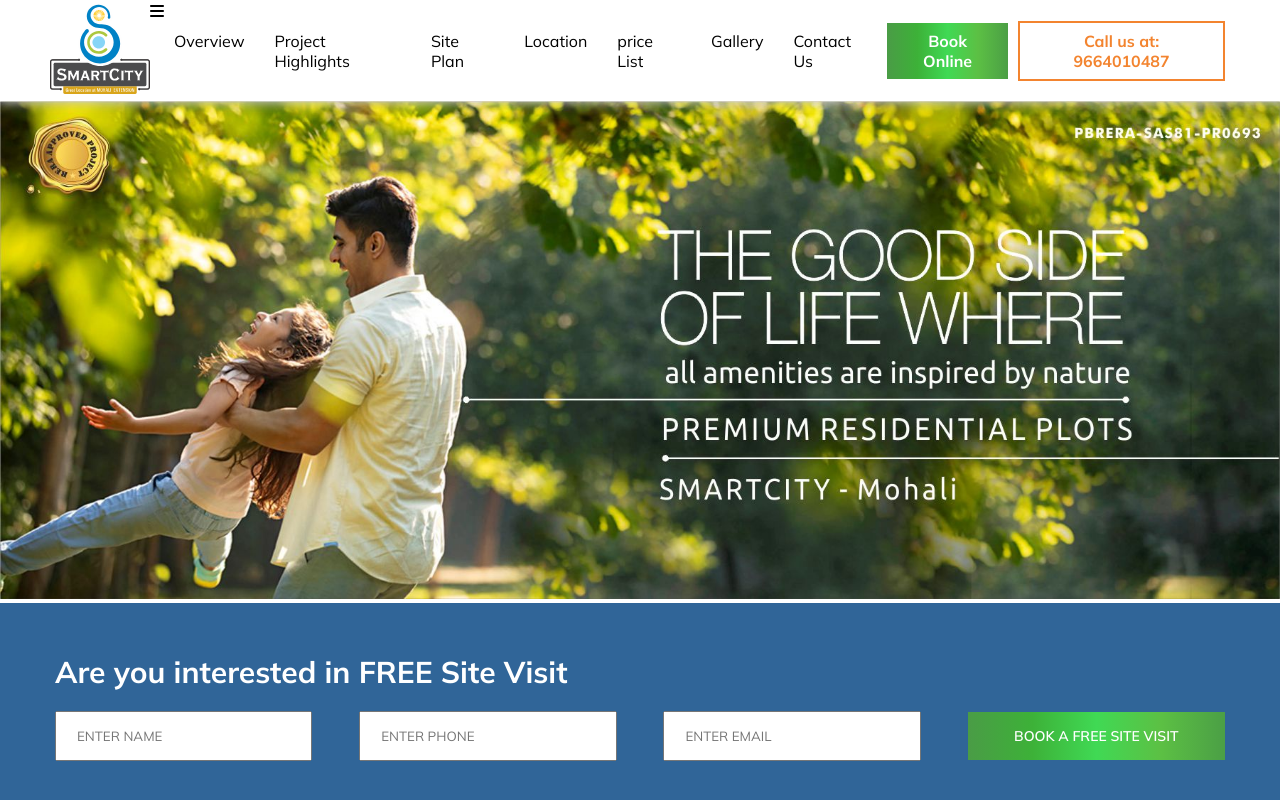
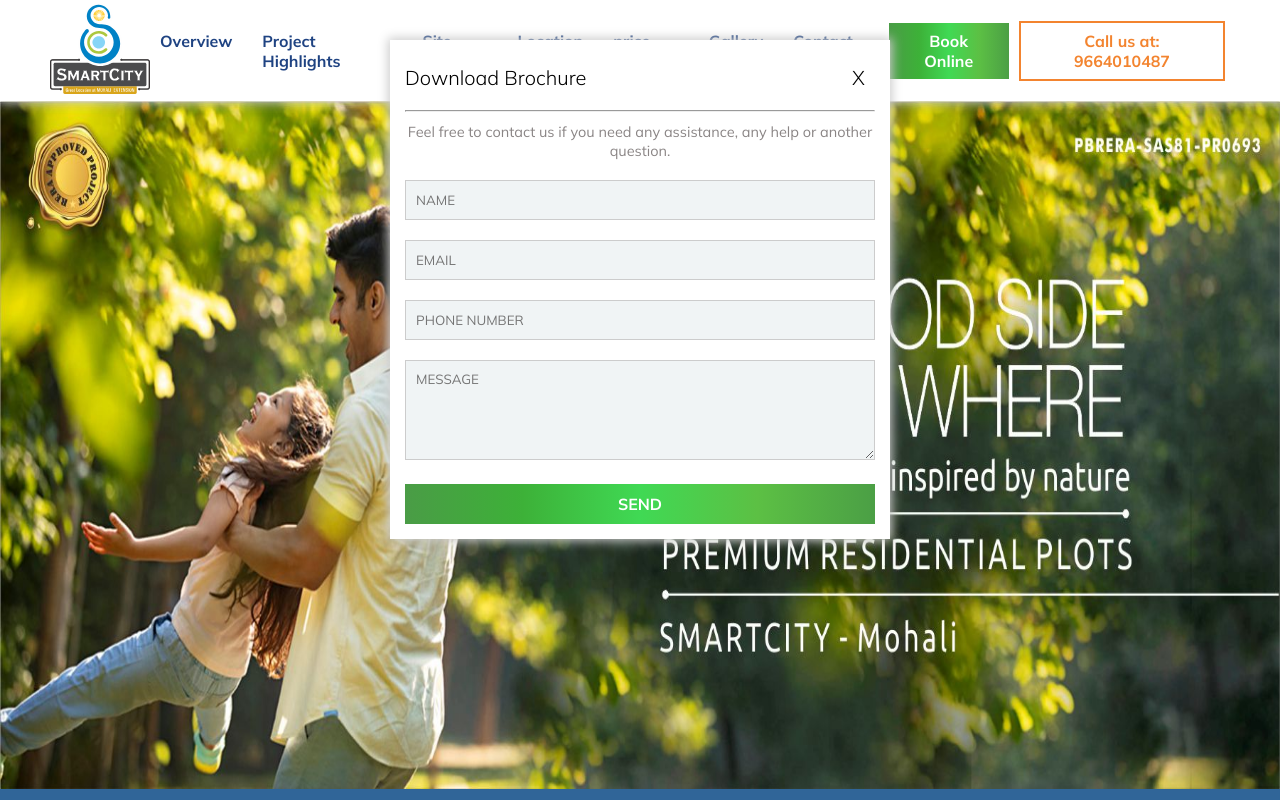
Before and after one commit to dev-karanjangid/Smart-City-Clone, a plain HTML site: page index.html in a window 1280 px wide. Both pictures are taken after a click on the button "Book Online". Shown: the top 800 px of the page. Drawn offline with Linux system fonts and the light colour scheme.

Commit message:
add more sections and popup form

```diff
--- a/index.html
+++ b/index.html
@@ -15,21 +15,35 @@
         <figure>
             <img src="images/Logo.svg" alt="">
         </figure>
-        <i class="fa-solid fa-bars mIcon" id="navIcon" ></i>
+        <div class="mIcon"><i class="fa-solid fa-bars "  id="navIcon" ></i></div>
         <nav>
             <ul>
-                <li>Overview</li>
-                <li>Project Highlights</li>
-                <li>Site Plan</li>
-                <li>Location</li>
-                <li>price List</li>
-                <li>Gallery</li>
-                <li>Contact Us</li>
+                <li> <a href="#Overview">Overview</a> </li>
+                <li> <a href="#Highlights">Project Highlights</a> </li>
+                <li> <a href="#Site">Site Plan</a> </li>
+                <li> <a href="#Location">Location</a> </li>
+                <li> <a href="#price">price List</a> </li>
+                <li> <a href="#Gallery">Gallery</a> </li>
+                <li> <a href="#Contact">Contact Us</a> </li>
             </ul>
 
-            <button>Book Online</button>
+            <button id="popupButton">Book Online</button>
             <button>Call us at: 9664010487</button>
         </nav>
+
+
+        <div class="popup">
+            <h3>Download Brochure <span>X</span></h3>
+            <hr>
+            <p>Feel free to contact us if you need any assistance, any help or another question.</p>
+            <div><input type="text" placeholder="NAME"></div>
+            <div><input type="email" placeholder="EMAIL"></div>
+            <div><input type="number" placeholder="PHONE NUMBER"></div>
+            <div><textarea name="" placeholder="MESSAGE" id=""></textarea></div>
+            <button>SEND</button>
+        </div>
+
+
     </header>
 
 
@@ -64,7 +78,7 @@
 
     </section>
 
-    <section class="projectOverview">
+    <section class="projectOverview" id="Overview">
         <div class="container">
             <div class="imgBox">
                 <img src="images/1.jpeg" alt="">
@@ -209,7 +223,7 @@
 
 
 
-    <section class="priceListSection">
+    <section class="priceListSection" id="price">
         <div class="container">
 
             <h2>Price List</h2>
@@ -264,7 +278,7 @@
     </section>
 
 
-    <section class="highlightsSection">
+    <section class="highlightsSection" id="Highlights">
 
         <h2>HIGHLIGHTS OF SmartCity</h2>
         <hr/>
@@ -385,7 +399,7 @@
     </section>
 
 
-    <section class="sitePlanSection">
+    <section class="sitePlanSection" id="Site">
         <h2>Site Plan</h2>
         <p>Adj. Bharat Petrol Pump, Near Upcoming Aerocity Extension, Mohali</p>
 
@@ -397,7 +411,7 @@
     </section>
 
 
-    <section class="locationSection">
+    <section class="locationSection" id="Location">
         <h2>Location</h2>
         <p>Your Dream Home Awaits you to Own Exquisite Site in the Smart City.</p>
 
@@ -553,7 +567,7 @@
     </section>
 
 
-    <section class="gallerySection">
+    <section class="gallerySection" id="Gallery">
         <h2>Project Gallery</h2>
 
         <div class="container">
@@ -591,7 +605,7 @@
 
 
 
-    <section class="scheduleSection">
+    <section class="scheduleSection" id="Contact">
         <div class="container">
             <div class="left">
                 <img src="images/s3.jpg" alt="">
@@ -627,6 +641,7 @@
     </footer>
 
 
+
 </body>
 
 <script src="script.js"></script>
--- a/media.css
+++ b/media.css
@@ -14,23 +14,57 @@
         transition: 1s;
     }
 
+    .banner{
+        height: 50vh;
+    }
+
+    figure>img{
+        width: 80px;
+    }
+
     header{
         padding: 3px 20px;
         align-items: center;
     }
 
+    .menuClick{
+        left: 0;
+    }
+
+    nav>ul{
+        flex-direction: column;
+    }
+
+    nav>button:nth-child(2){
+
+        margin:10px 0;
+
+    }
+
+    nav>button:nth-child(3){
+        margin:10px 0;
+    }
 
 .moreThanSection>.container>.containerInnerBox{
     flex-direction: column;
 }
 
-
+.mIcon{
+    display: block;
+    font-size: 30px;
+}
 
 .containerInnerBox> .columnThree>div{
     flex-direction: row-reverse;
     justify-content: start;
 }
 }
+
+
+
+
+
+
 
 @media only screen and (min-width:300px) and (max-width:580px){
 
@@ -121,6 +155,9 @@
     padding: 50px 0;
 }
 
+.banner{
+    height: 35vh;
+}
 
 .projectOverview>.container{
     flex-direction: column;
--- a/script.js
+++ b/script.js
@@ -1,3 +1,6 @@
+
+// navigation script
+
 let navigation=document.querySelector("nav")
 let navigationIcon=document.querySelector("#navIcon")
 
@@ -30,3 +33,22 @@
         }
     })
 });
+
+
+
+
+
+
+// popup contact form
+
+let popupBtn=document.querySelector("#popupButton");
+let popupClass=document.querySelector(".popup");
+let popupClose=document.querySelector(".popup>h3>span")
+
+popupBtn.addEventListener("click",()=>{
+    popupClass.classList.add("popupShow")
+});
+
+popupClose.addEventListener("click",()=>{
+    popupClass.classList.remove("popupShow")
+});
--- a/style.css
+++ b/style.css
@@ -15,6 +15,15 @@
         border: none;
       }
 
+      a{
+        color: #1f4382;
+      }
+
+      a:hover{
+        color: black;
+      }
+
+      scroll-behavior: smooth;
 }
 
 
@@ -48,6 +57,7 @@
 nav>ul>li{
     padding: 10px;
     cursor: pointer;
+    font-weight: 700;
 }
 
 nav>button:nth-child(2){
@@ -76,8 +86,13 @@
     display: none;
 }
 
+.banner{
+    height: 86vh;
+}
+
 .banner>img{
     width: 100%;
+    height: 100%;
 }
 
 .formSection{
@@ -998,3 +1013,89 @@
     margin-top: 70px;
     width: 100%;
 }
+
+
+.popup{
+    max-width: 500px;
+    box-shadow: 0 0 10px 2px #ccc;
+    position: absolute;
+    left: 50%;
+    transform:translateX(-50%);
+    top: -1000px;
+    background-color: white;
+    padding: 15px;
+    transition: 0.8s;
+}
+
+.popupShow{
+    top: 40%;
+}
+
+.popup>h3{
+    font-weight: 300;
+    font-size: 20px;
+    margin:10px 0 20px 0;
+}
+
+.popup>h3>span{
+    right: 20px;
+    position: absolute;
+    padding: 0 5px;
+    cursor: pointer;
+}
+
+.popup>p{
+    font-size: 14.5px;
+    text-align: center;
+    margin:10px 0 20px 0;
+    color: #8a8585;
+}
+
+.popup>div{
+    width: 100%;
+    margin: 20px 0;
+}
+
+.popup>div>input{
+    width: 100%;
+    height: 40px;
+    padding-left: 10px;
+    border: 0.5px solid #ccc;
+    background-color: #f0f4f5;
+    transition: 0.5s;
+}
+
+.popup>div>input:focus{
+    box-shadow: 0 0 10px 0.5px #ccc;
+    border: 0.5px solid #ccc;
+    outline: none;
+}
+
+.popup>div>textarea{
+    width: 100%;
+    height: 40px;
+    padding: 10px;
+    border: 0.5px solid #ccc;
+    background-color: #f0f4f5;
+    color: #ccc;
+    height: 100px;
+    transition: 0.5s;
+}
+
+.popup>div>textarea:focus{
+    box-shadow: 0 0 10px 0.5px #ccc;
+    border: 0.5px solid #ccc;
+    outline: none;
+}
+
+.popup>button{
+    padding: 10px 20px;
+    /* width: 1%; */
+    font-size: 16px;
+    background-image: linear-gradient(to right, #4a9c46, #3db138, #40d954, #5cc044, #4b9f45);
+    border: none;
+    font-weight: bold;
+    color: white;
+    text-transform: uppercase;
+    width: 100%;
+}
```
